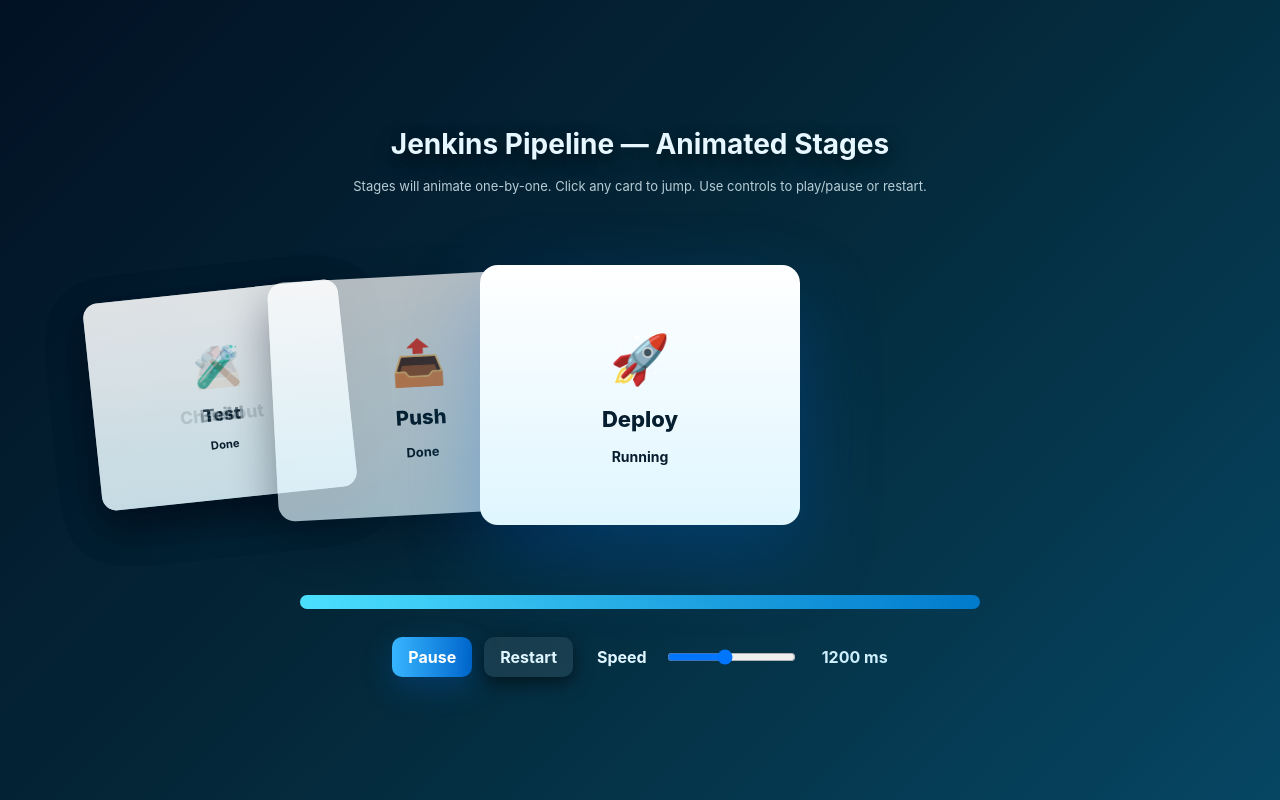
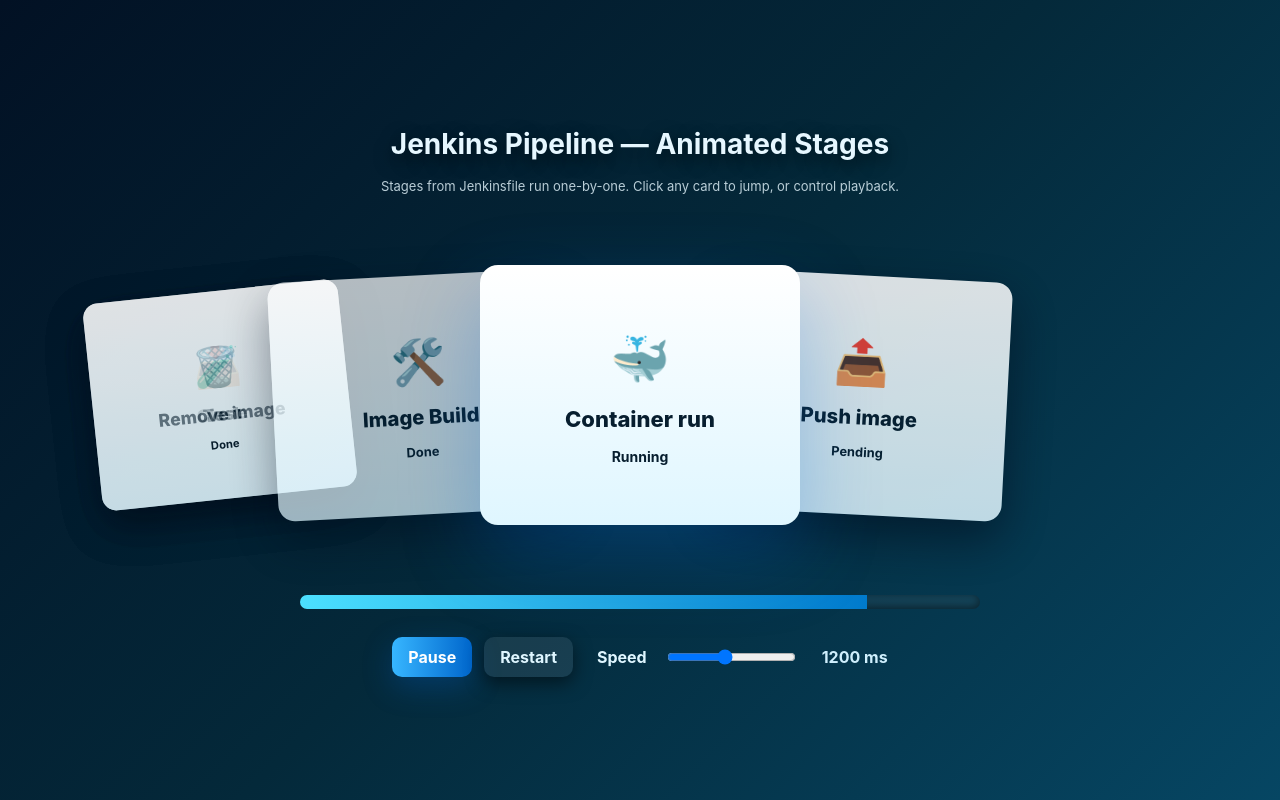
Before and after one commit to PDP-DK/CI_CD_DOCKER, a React (Vite) app: page / in a window 1280 px wide. Built offline with nearby package versions, Linux system fonts and the light colour scheme.

Commit message:
feat: update Jenkinsfile and PipelineVisualizer for improved CI/CD stages visualization

```diff
--- a/src/App.jsx
+++ b/src/App.jsx
@@ -2,16 +2,17 @@
 
 export default function PipelineVisualizer() {
   const stages = [
-    { id: 1, name: 'Checkout', emoji: '📥' },
-    { id: 2, name: 'Build', emoji: '🛠️' },
-    { id: 3, name: 'Test', emoji: '🧪' },
-    { id: 4, name: 'Push', emoji: '📤' },
-    { id: 5, name: 'Deploy', emoji: '🚀' }
+    { id: 1, name: 'Clone', emoji: '📥' },
+    { id: 2, name: 'Test', emoji: '🧪' },
+    { id: 3, name: 'Remove image', emoji: '🗑️' },
+    { id: 4, name: 'Image Build', emoji: '🛠️' },
+    { id: 5, name: 'Container run', emoji: '🐳' },
+    { id: 6, name: 'Push image', emoji: '📤' }
   ];
 
   const [active, setActive] = useState(0);
   const [running, setRunning] = useState(true);
-  const [speed, setSpeed] = useState(1200); // ms per stage
+  const [speed, setSpeed] = useState(1200);
   const timerRef = useRef(null);
 
   useEffect(() => {
@@ -53,7 +54,6 @@
     setActive(i);
   }
 
-  // Inline styles (one place so it's easy to tweak)
   const styles = {
     page: {
       height: '100vh',
@@ -71,7 +71,7 @@
     title: { fontSize: 28, marginBottom: 12, fontWeight: 700, textShadow: '0 6px 18px rgba(0,0,0,0.6)' },
     subtitle: { fontSize: 13, color: 'rgba(230,247,255,0.8)', marginBottom: 28 },
     stageArea: { position: 'relative', width: '100%', maxWidth: 1100, height: 340, display: 'flex', alignItems: 'center', justifyContent: 'center' },
-    stageCard: base => ({
+    stageCard: () => ({
       position: 'absolute',
       width: 280,
       height: 220,
@@ -108,22 +108,16 @@
     <div style={styles.page}>
       <div style={{ textAlign: 'center' }}>
         <div style={styles.title}>Jenkins Pipeline — Animated Stages</div>
-        <div style={styles.subtitle}>Stages will animate one-by-one. Click any card to jump. Use controls to play/pause or restart.</div>
+        <div style={styles.subtitle}>Stages from Jenkinsfile run one-by-one. Click any card to jump, or control playback.</div>
       </div>
 
       <div style={styles.stageArea}>
         {stages.map((s, i) => {
-          // compute visual state relative to active
           const delta = i - active;
-
-          // base card style
           const base = styles.stageCard();
-
-          // position & transform depending on delta
           let style = { ...base };
 
           if (delta < -1) {
-            // far left (completed)
             style.transform = 'translateX(-420px) scale(0.8) rotate(-6deg)';
             style.opacity = 0.5;
             style.filter = 'grayscale(0.1)';
@@ -133,7 +127,6 @@
             style.opacity = 0.7;
             style.zIndex = 20 + i;
           } else if (delta === 0) {
-            // active center
             style.transform = 'translateX(0px) scale(1)';
             style.opacity = 1;
             style.boxShadow = '0 30px 80px rgba(3,102,214,0.28)';
@@ -149,12 +142,7 @@
           }
 
           return (
-            <div
-              key={s.id}
-              onClick={() => jumpTo(i)}
-              style={style}
-              aria-hidden={false}
-            >
+            <div key={s.id} onClick={() => jumpTo(i)} style={style}>
               <div style={styles.emoji}>{s.emoji}</div>
               <div style={{ fontSize: 22, fontWeight: 800 }}>{s.name}</div>
               <div style={styles.smallLabel}>{i === active ? 'Running' : i < active ? 'Done' : 'Pending'}</div>
@@ -169,9 +157,10 @@
         </div>
 
         <div style={styles.controls}>
-          <button onClick={() => (running ? stopAuto() : startAuto())} style={styles.btn(true)}>{running ? 'Pause' : 'Play'}</button>
+          <button onClick={() => (running ? stopAuto() : startAuto())} style={styles.btn(true)}>
+            {running ? 'Pause' : 'Play'}
+          </button>
           <button onClick={restart} style={styles.btn(false)}>Restart</button>
-
           <label style={{ marginLeft: 12, color: '#dff6ff', fontWeight: 700 }}>Speed</label>
           <input
             type="range"
@@ -181,7 +170,6 @@
             onChange={e => setSpeed(Number(e.target.value))}
             style={{ marginLeft: 8 }}
           />
-
           <div style={{ marginLeft: 12, color: '#cfeffd', fontWeight: 700 }}>{Math.round(speed)} ms</div>
         </div>
       </div>
```
Also changed, not shown: 1 other file (tests, documents, lock files or other folders).
